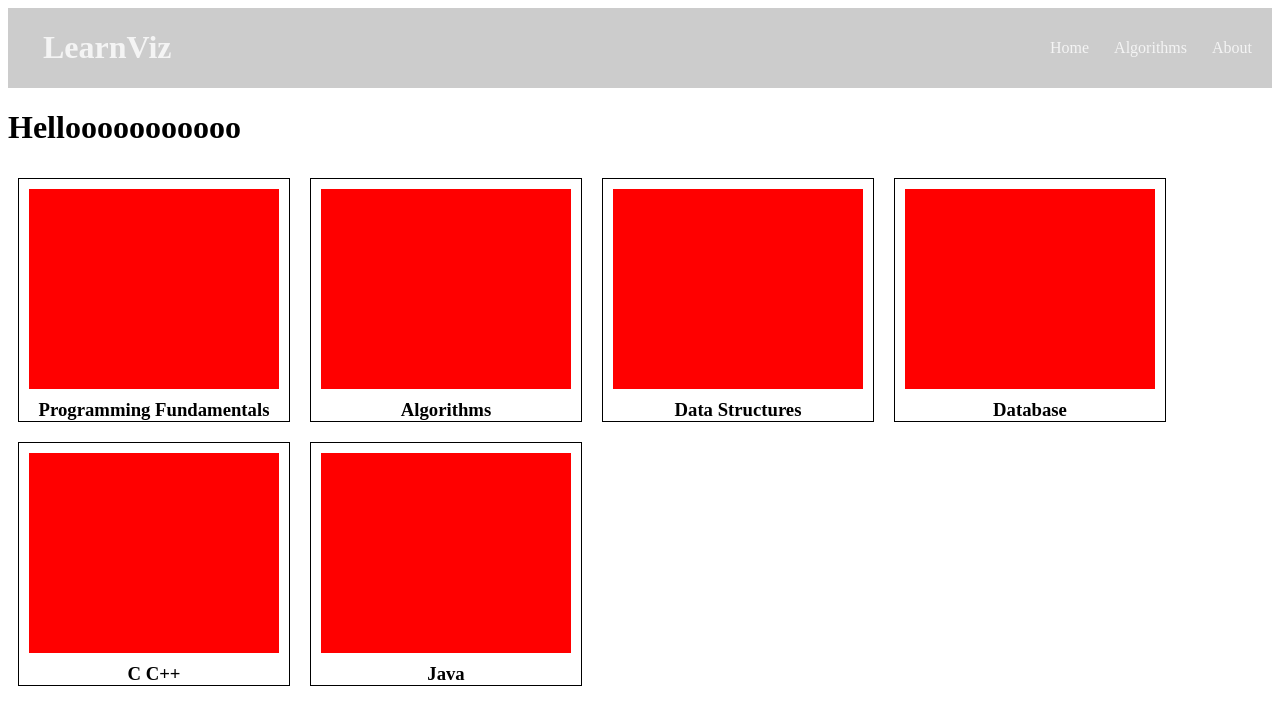
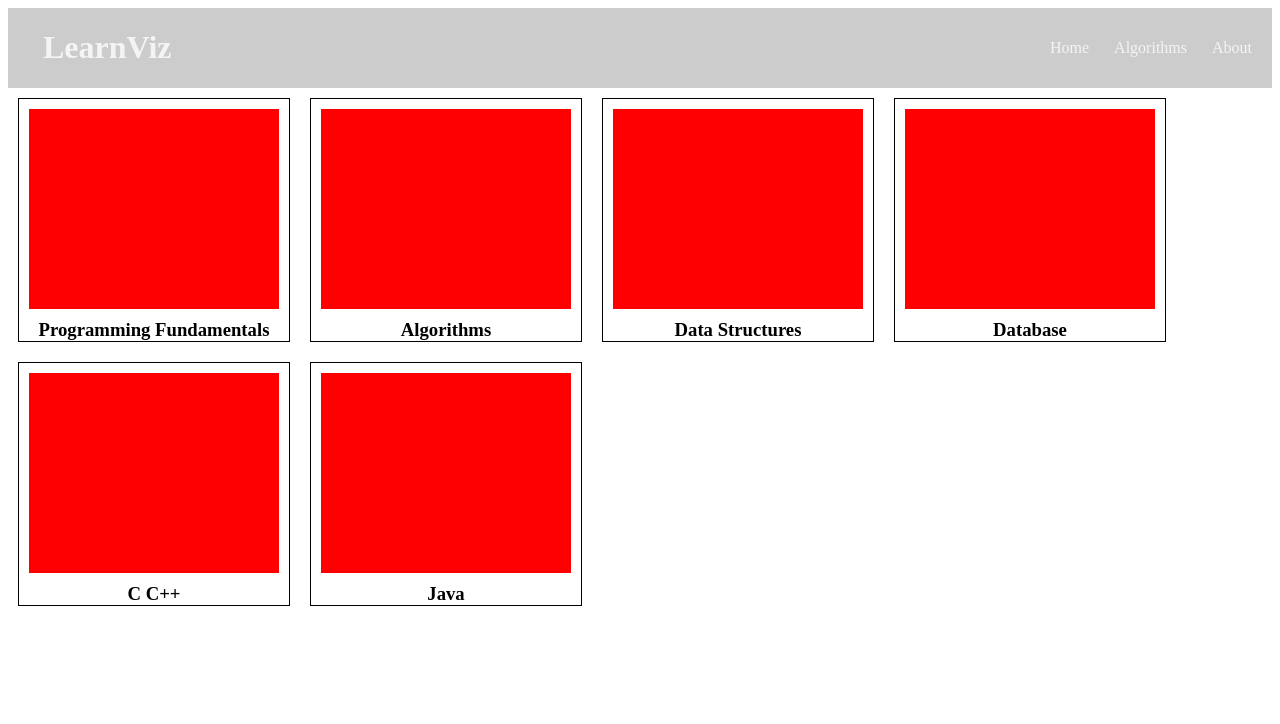
Before and after one commit to Aryan-Motwani/learn-viz, a React (Create React App) app: page / in a window 1280 px wide. Shown: the top 724 px of the page. Built offline with nearby package versions, Linux system fonts and the light colour scheme.

Commit message:
removed hello

```diff
--- a/src/ListPage.js
+++ b/src/ListPage.js
@@ -27,7 +27,6 @@ class ListPage extends Component {
   render() {
     return (
       <div>
-        <h1>Hellooooooooooo</h1>
         {this.state.list.map((item, i) => (
           <Box idx={i} key={i} title={item} handleClick={this.go} />
         ))}
```
